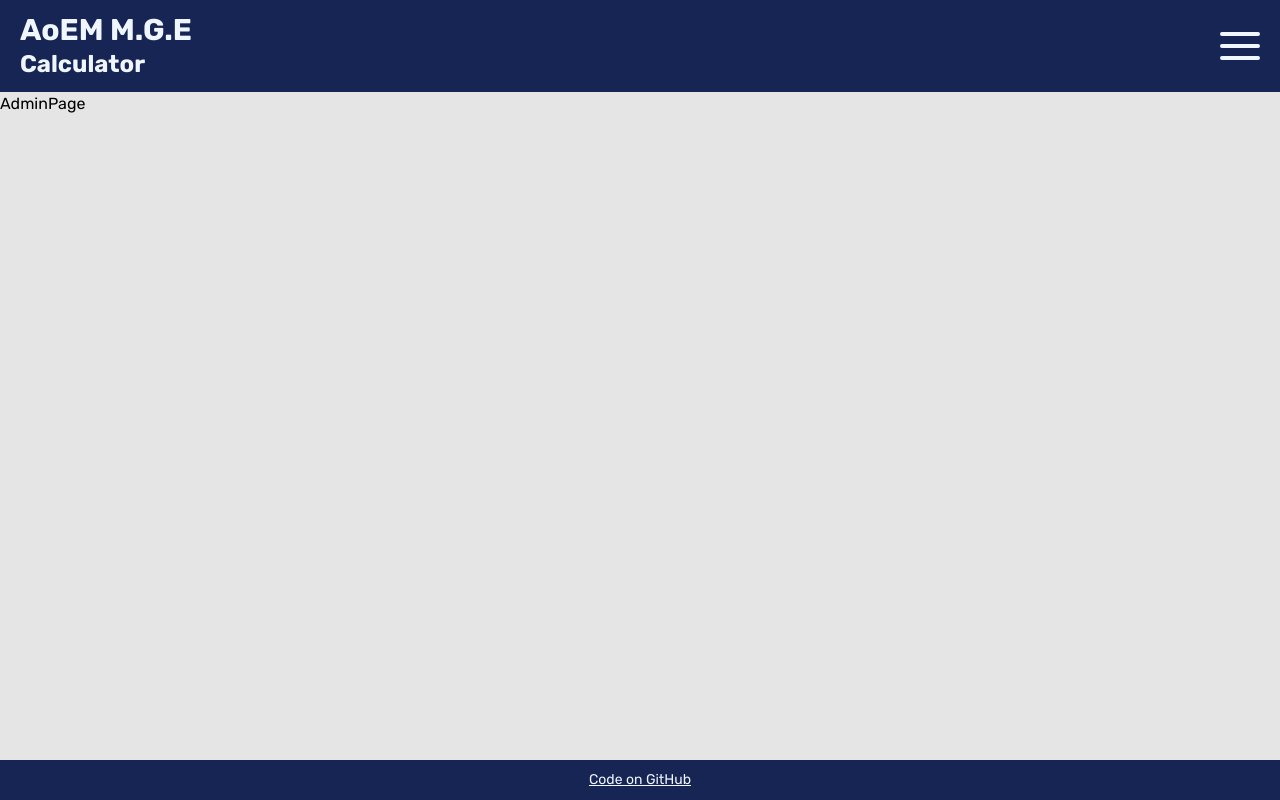
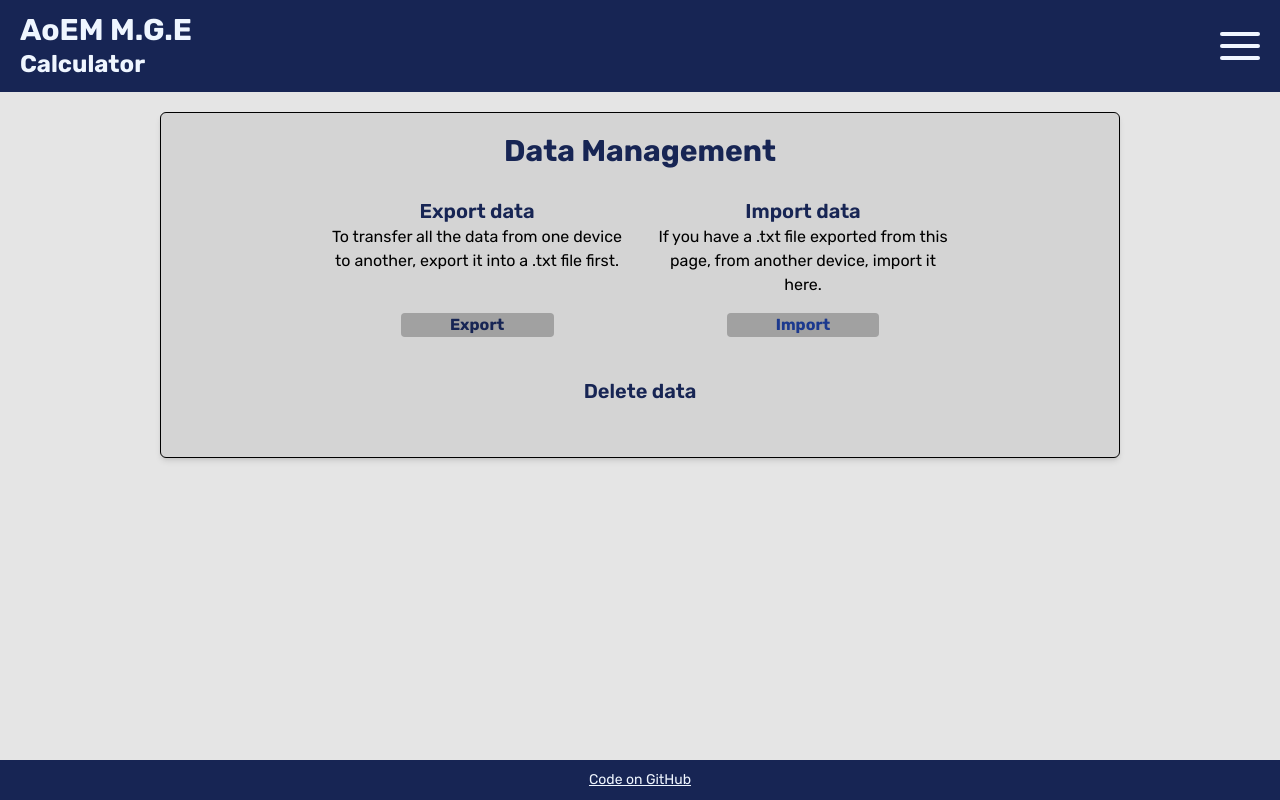
Before and after one commit to haggqvist459/AOEM_MGE_TS, a React (Vite) app: page /admin in a window 1280 px wide. Built offline with nearby package versions, Linux system fonts and the light colour scheme.

Commit message:
admin page work

```diff
--- a/src/pages/AdminPage.tsx
+++ b/src/pages/AdminPage.tsx
@@ -1,8 +1,71 @@
-type Props = {}
+import { useState } from "react";
+import { deleteData, exportLocalStorageToFile, importLocalStorageFromFile } from '@/utils'
+import { CalculatorContainer, CalculatorHeader, SubHeader, Modal } from "@/components";
 
-const AdminPage = (props: Props) => {
+const AdminPage = () => {
+
+  const [showModal, setShowModal] = useState(false);
+
+  const handleInputButtonClick = (): void => {
+    const input = document.getElementById('inputBackup');
+    if (input) input.click();
+  };
+
+  const confirmDelete = (): void => {
+    deleteData()
+    setShowModal(false);
+  };
+
+
   return (
-    <div>AdminPage</div>
+    <CalculatorContainer>
+      <CalculatorHeader title="Data Management" showTrash={false} />
+      <div className='flex flex-col md:flex-row space-x-5 justify-center text-center'>
+        {/* Export */}
+        <div className='w-full  md:w-1/3 flex flex-col items-center mb-5 pb-3 border-b border-neutral-400 md:border-none'>
+          <SubHeader title="Export data"/>
+          <p className='flex-grow'>To transfer all the data from one device to another, export it into a .txt file first. </p>
+          <button
+            type='button'
+            className='w-1/2  mt-4 hover:border-2 hover:border-primary bg-neutral-400 hover:bg-neutral-500 rounded text-primary font-bold'
+            onClick={() => exportLocalStorageToFile()}
+          >
+            Export
+          </button>
+        </div>
+        {/* Import */}
+        <div className='w-full md:w-1/3 flex flex-col items-center mb-5 pb-3 border-b border-neutral-400 md:border-none'>
+          <SubHeader title="Import data"/>
+          <p className='flex-grow'>If you have a .txt file exported from this page, from another device, import it here.</p>
+          <input
+            id='inputBackup'
+            type='file'
+            accept='.txt'
+            style={{ display: 'none' }}
+            onChange={(e) => importLocalStorageFromFile(e)}
+          />
+          <button
+            id='inputBackup'
+            type='button'
+            className='w-1/2 mt-4 hover:border-2 hover:border-blue-900 bg-neutral-400 hover:bg-neutral-500 rounded text-blue-900 font-bold'
+            onClick={handleInputButtonClick}>Import</button>
+        </div>
+      </div>
+      {/* Delete stuff */}
+      <div className='w-full md:w-1/3 mx-auto'>
+        <div className='flex flex-col items-center border-b border-neutral-400 md:border-none mb-5 pb-3'>
+          <SubHeader title="Delete data"/>
+
+        </div>
+      </div>
+      <Modal
+        title="Delete data"
+        description="Clear out all data stored locally? This action can not be undone."
+        isOpen={showModal}
+        onCancel={() => setShowModal(false)}
+        onConfirm={() => confirmDelete()}
+      />
+    </CalculatorContainer>
   )
 }
 
--- a/src/utils/backup.ts
+++ b/src/utils/backup.ts
@@ -0,0 +1,57 @@
+import { loadData, saveData } from "./localStorage";
+import { DAY_KEYS } from "./constants";
+
+
+export const exportLocalStorageToFile = (): void => {
+  const collectedData: Record<string, unknown> = {}
+
+  for (const key of Object.values(DAY_KEYS)) {
+    const value = loadData(key)
+    if (value !== null) {
+      collectedData[key] = value
+    }
+  }
+
+  if (Object.keys(collectedData).length === 0) {
+    alert("No data found to export!")
+    return
+  }
+
+  const data = JSON.stringify(collectedData, null, 2)
+  const blob = new Blob([data], { type: "application/txt" })
+  const url = URL.createObjectURL(blob)
+
+  const a = document.createElement("a")
+  a.href = url
+  a.download = "AoEM_MGE_backup.txt"
+  document.body.appendChild(a)
+  a.click()
+  document.body.removeChild(a)
+  URL.revokeObjectURL(url)
+}
+
+export const importLocalStorageFromFile = (event: React.ChangeEvent<HTMLInputElement>): void => {
+  const target = event.target as HTMLInputElement
+  const file = target.files?.[0]
+  if (!file) return
+
+  const reader = new FileReader()
+  reader.onload = function (e) {
+    try {
+      const data = JSON.parse(e.target?.result as string) as Record<string, unknown>
+
+      for (const key of Object.values(DAY_KEYS)) {
+        if (data[key] !== undefined) {
+          saveData(key, data[key])
+        }
+      }
+
+      alert("Data successfully imported into localStorage!")
+      window.location.reload()
+    } catch {
+      alert("Invalid file format!")
+    }
+  }
+
+  reader.readAsText(file)
+}
--- a/src/utils/localStorage.ts
+++ b/src/utils/localStorage.ts
@@ -22,3 +22,12 @@ export const saveData = <T>(key: string, data: T): void => {
     console.error(`localStorage save error [${key}]:`, err);
   }
 };
+
+// Delete all the data in localstorage.
+export const deleteData = () => {
+  try {
+    localStorage.clear()
+  } catch (err) {
+    console.log("localStorage saveData error: ", err)
+  }
+}
```
Lines whose indentation alone changed are shown as unchanged.
